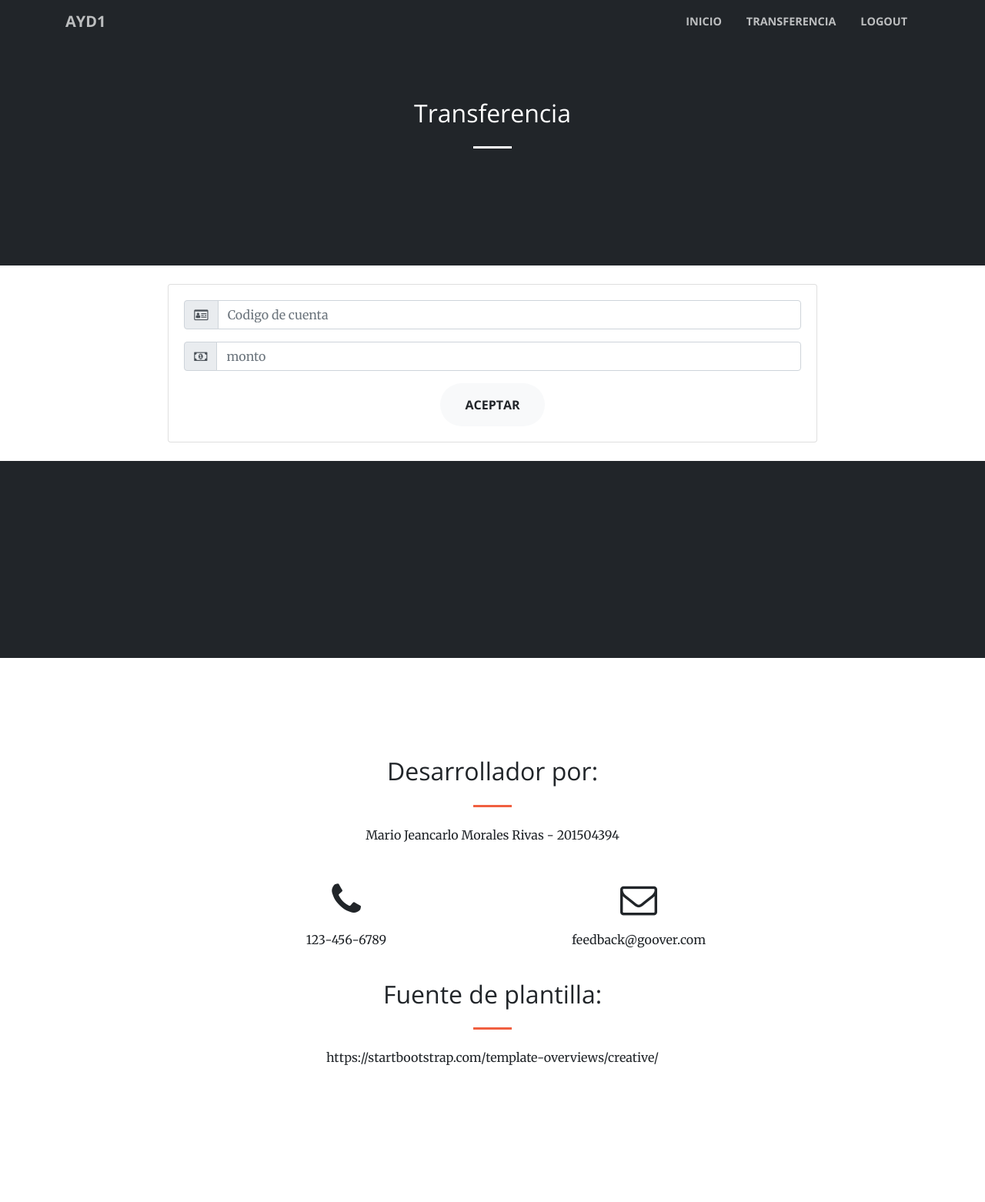
After one commit to neftdev/sistema-bancario, a Django app: page /transferencia in a window 1280 px wide. The commit adds this page. Shown: the whole page at 77% size. Run offline with Django 3.2, Linux system fonts and the light colour scheme; parts of the project's set-up code (start-up, migrations or seed data) failed here and were passed over; some libraries are stand-ins or nearby versions.

Commit message:
feat: Formulario y Modelo
Se agrego el formulario y se creo el modelo para la transferencia de montos bancarios

201504420

```diff
--- a/sistema_bancario/apps_/usuario/urls.py
+++ b/sistema_bancario/apps_/usuario/urls.py
@@ -1,9 +1,10 @@
 from django.urls import path
-from .views import registroView, loginView, codigoView, homeView
+from .views import registroView, loginView, codigoView, homeView, transferenciaView
 
 urlpatterns = [
 	path('login', loginView, name = 'login'),
     path('registro', registroView, name='registro'),
     path('codigo', codigoView, name='codigo'),
     path('home', homeView, name='home'),
+    path('transferencia', transferenciaView, name='transferencia'),
 ]
--- a/sistema_bancario/apps_/usuario/views.py
+++ b/sistema_bancario/apps_/usuario/views.py
@@ -62,3 +62,7 @@ def homeView(request):
     if usuario is not None:
         return render(request, 'user/index.html', {'usuario': usuario})
     return redirect('usuario:login')
+
+
+def transferenciaView(request):
+    return render(request, 'user/transferencia.html')
--- /dev/null
+++ b/sistema_bancario/templates/user/transferencia.html
@@ -0,0 +1,70 @@
+{% extends 'base/base.html' %}
+
+{% block nav_items %}
+    <li class="nav-item">
+      <a class="nav-link js-scroll-trigger" href="/home">Inicio</a>
+    </li>
+    <li class="nav-item">
+      <a class="nav-link js-scroll-trigger" href="/transferencia">Transferencia</a>
+    </li>
+    <li class="nav-item">
+      <a class="nav-link js-scroll-trigger" href="/login">Logout</a>
+    </li>
+{% endblock %}
+
+{% block header %}
+{% endblock %}
+
+{% block content %}
+<section class="bg-dark text-white" id="transferencia">
+  <div class="container">
+    <div class="row">
+      <div class="col-lg-8 mx-auto text-center">
+        <h2 class="section-heading text-white">Transferencia</h2>
+        <hr class="light my-4">
+      </div>
+    </div>
+  </div>
+</section>
+</br>
+<div class="row">
+    <div class="col-md-2 col-md-offset-2">
+    </div>
+    <div class="col-md-8 col-md-offset-4">
+    <div class="card">
+        <div class="card-body">
+            <form method="post">
+                {% csrf_token %}
+                    <div class="form-group">
+                        <label class="sr-only" for="inlineFormInputGroupUsername"></label>
+                        <div class="input-group mb-2">
+                            <div class="input-group-prepend">
+                                <div class="input-group-text">
+                                    <i class="fa fa-id-card-o" aria-hidden="true"></i>
+                                </div>
+                            </div>
+                            <input type="number" class="form-control" placeholder="Codigo de cuenta">
+                        </div>
+                    </div>
+                    <div class="form-group">
+                        <label class="sr-only" for="inlineFormInputGroupUsername">Username</label>
+                        <div class="input-group mb-2">
+                            <div class="input-group-prepend">
+                                <div class="input-group-text">
+                                    <i class="fa fa-money" aria-hidden="true"></i>
+                                </div>
+                            </div>
+                            <input type="number" class="form-control" placeholder="monto">
+                        </div>
+                    </div>
+                    <div class="col-md-12 text-center">
+                        <button type="submit" class="btn btn-light btn-xl js-scroll-trigger">Aceptar</button>
+                    </div>
+            </form>
+        </div>
+    </div>
+    </div>
+</div>
+
+</br>
+{% endblock %}
```
Also changed, not shown: sistema_bancario/apps_/usuario/models.py (+28 -3 lines), sistema_bancario/templates/register/codigo.html (+9 -0 lines), sistema_bancario/templates/user/index.html (+6 -75 lines).
